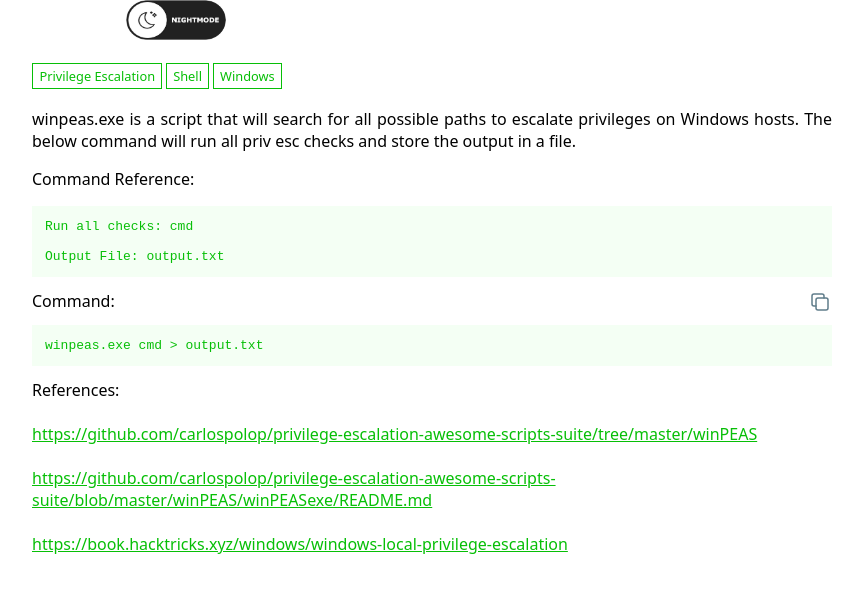
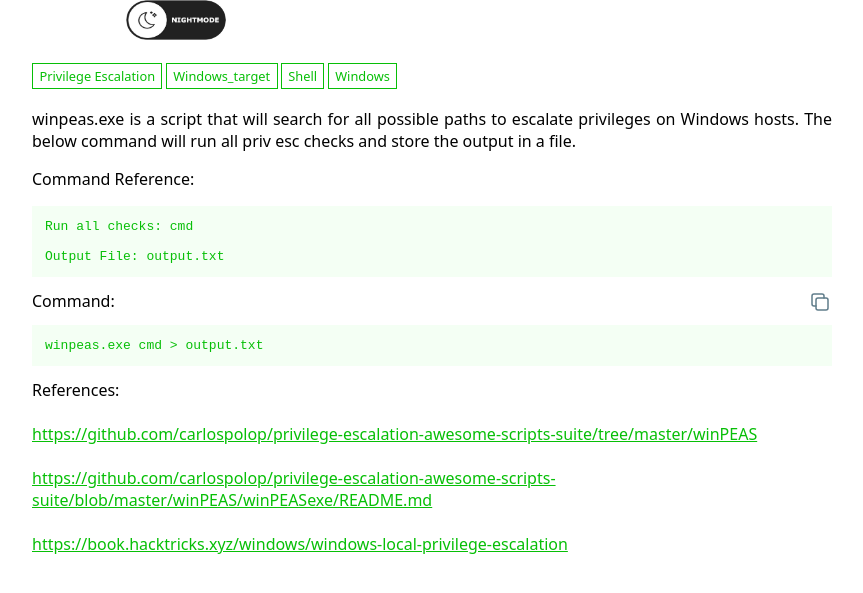
Before and after one commit to CantRememberThisStuff/CantRememberThisStuff.github.io, a Jekyll site: the page built from _cantrememberthisstuff/winPEAS.md, in a window 1280 px wide, cut to the strip 187-780 px from the top of the page. Shown: the whole strip, without its empty margins (208-1071 px from the left). Built offline with Jekyll 4.4.1, drawn with Linux system fonts in a browser that asks for light colours.

Commit message:
added first extra filter successfully

```diff
--- a/_cantrememberthisstuff/winPEAS.md
+++ b/_cantrememberthisstuff/winPEAS.md
@@ -12,6 +12,8 @@ command: |
   winpeas.exe cmd > output.txt
 items:
   - Shell
+target: |
+  - Windows_target
 OS:
   - Windows
 attack_types:
```
Also changed, not shown: 1 other file.
